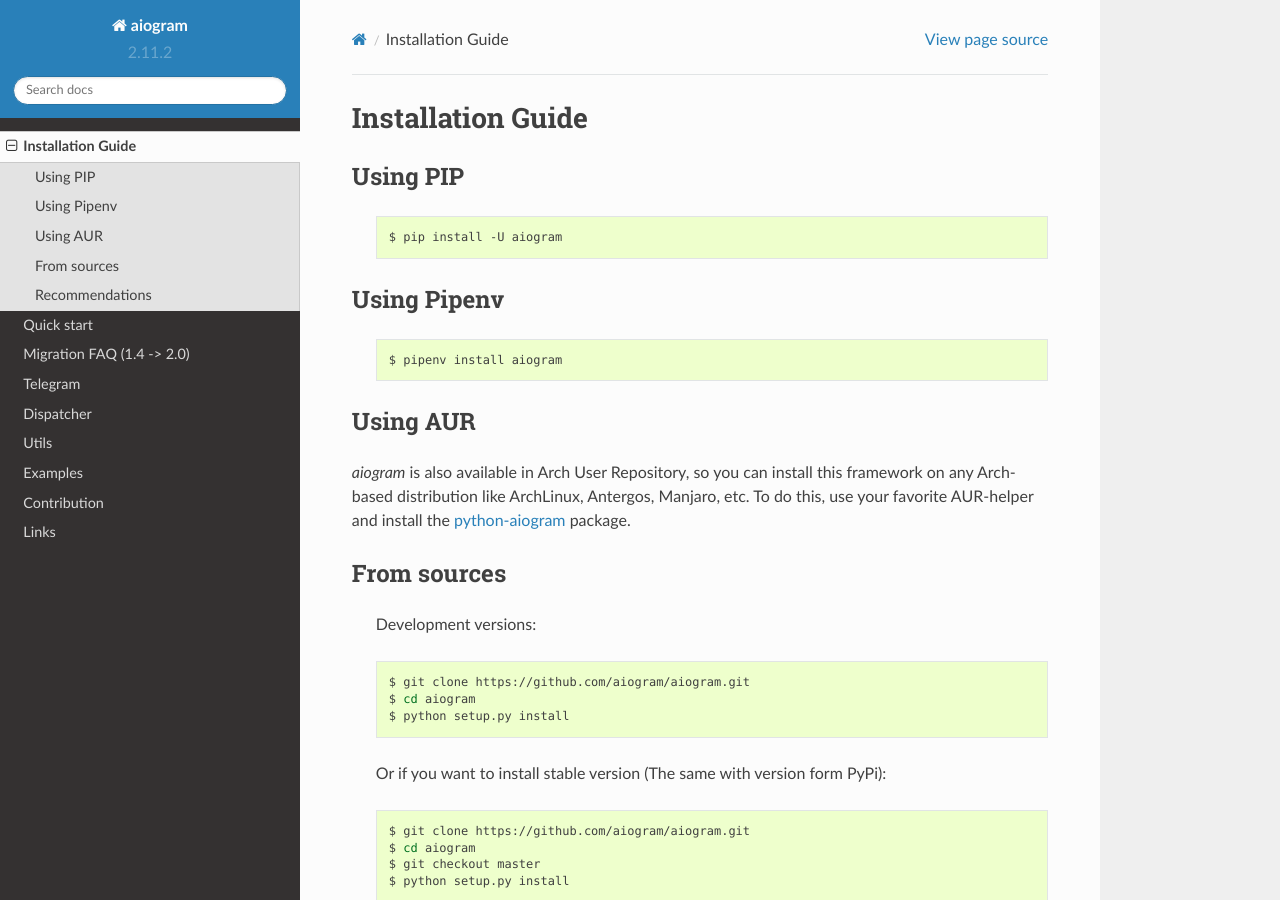
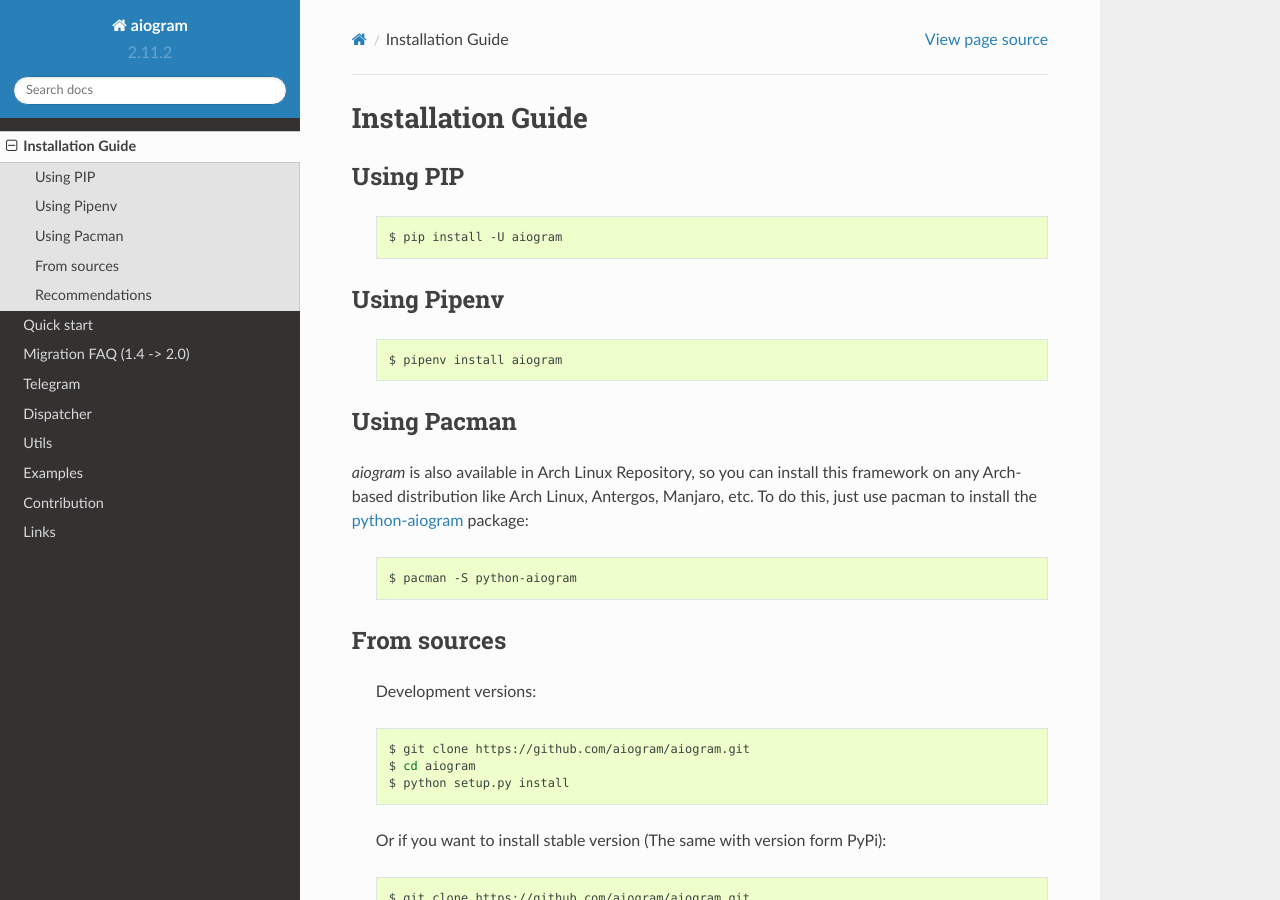
Before and after one commit to NullBrotasli/aiogram, a Sphinx documentation site: the page built from docs/source/install.rst, in a window 1280 px wide and 900 px high. Built offline with Sphinx 7.4.7 and the Read the Docs theme 2.0.0, drawn with Linux system fonts in a browser that asks for light colours; the version number is read from the project's files by our own code.

Commit message:
Update installation instruction for Arch (#490)
* Update installation instruction for Arch

The package is now available in the official repository.

* Add pacman command example

* Add an additional empty line

```diff
--- a/docs/source/install.rst
+++ b/docs/source/install.rst
@@ -13,9 +13,13 @@
 
         $ pipenv install aiogram
 
-Using AUR
+Using Pacman
 ---------
-*aiogram* is also available in Arch User Repository, so you can install this framework on any Arch-based distribution like ArchLinux, Antergos, Manjaro, etc. To do this, use your favorite AUR-helper and install the `python-aiogram <https://aur.archlinux.org/packages/python-aiogram/>`_ package.
+*aiogram* is also available in Arch Linux Repository, so you can install this framework on any Arch-based distribution like Arch Linux, Antergos, Manjaro, etc. To do this, just use pacman to install the `python-aiogram <https://archlinux.org/packages/community/any/python-aiogram/>`_ package:
+
+    .. code-block:: bash
+
+        $ pacman -S python-aiogram
 
 From sources
 ------------
```
